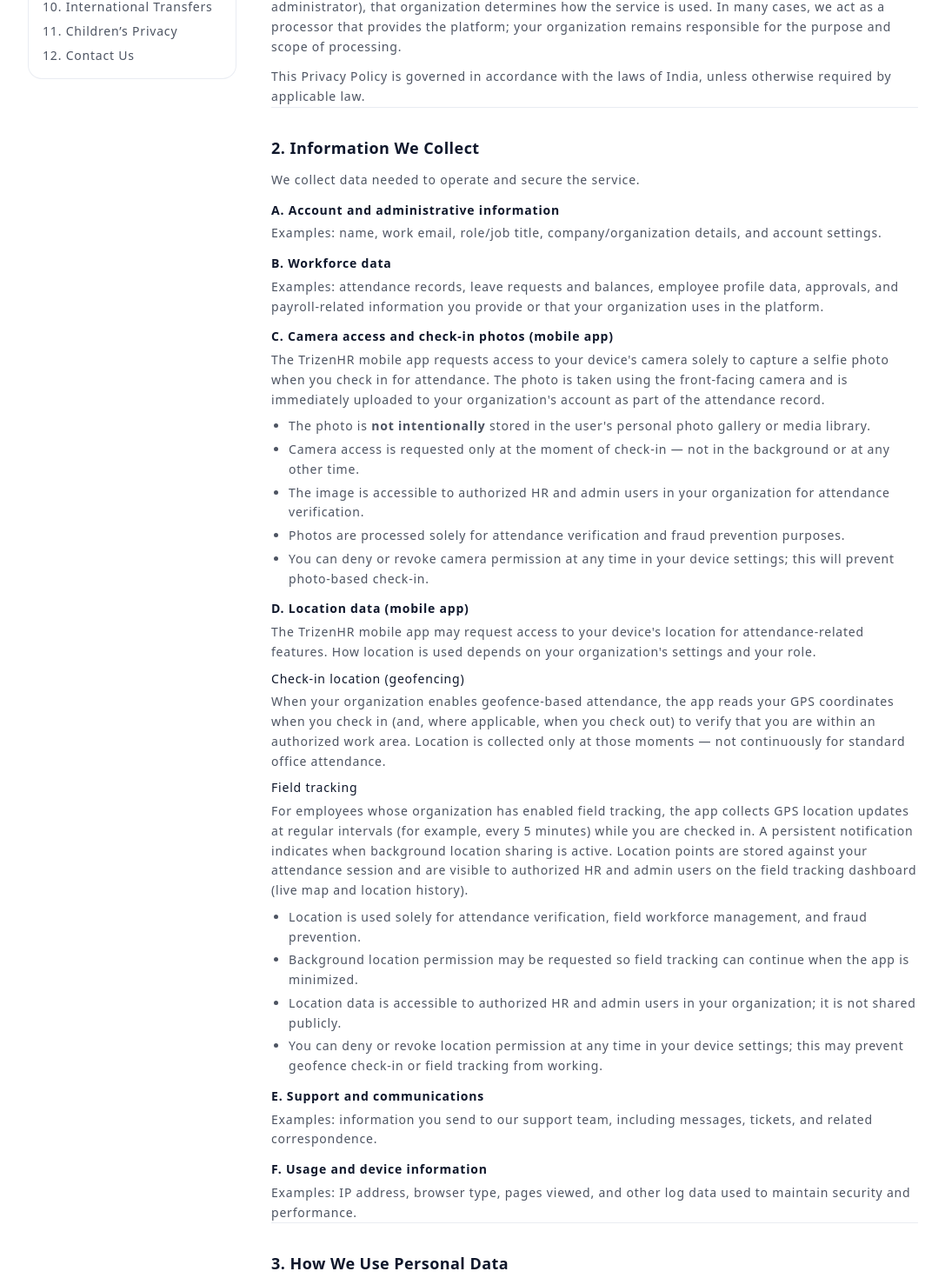
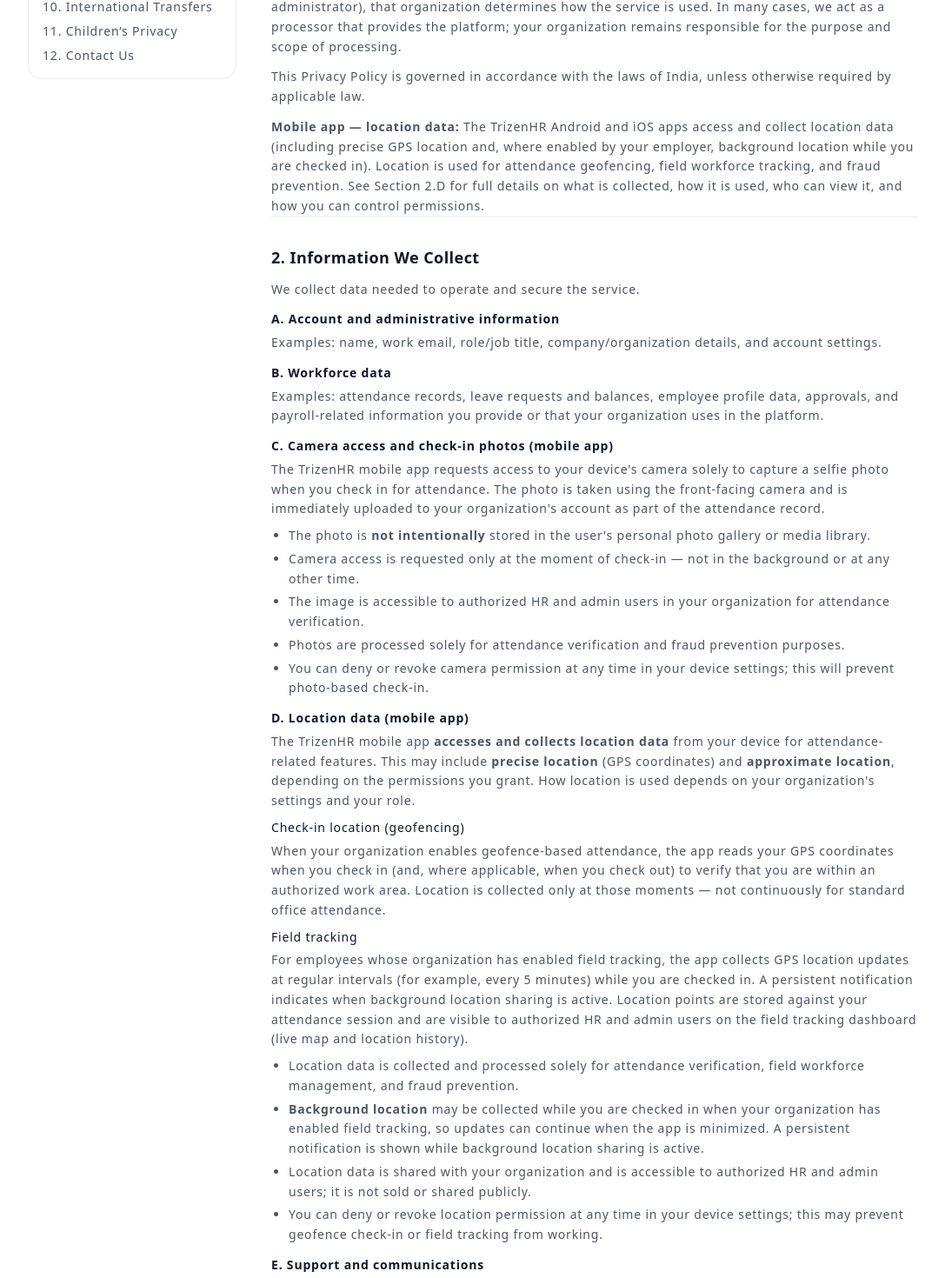
Before and after one commit to TrizenHR/trizenhr_frontend, a Next.js app: page /privacy-policy in a window 1280 px wide. Shown: the part 420-1890 px from the top of the page at 87% size, without its empty margins (96-1183 px from the left). Built offline with nearby package versions, Linux system fonts and the light colour scheme; no server answers.

Commit message:
made chanegs in privacy policy

```diff
--- a/src/app/privacy-policy/page.tsx
+++ b/src/app/privacy-policy/page.tsx
@@ -171,6 +171,12 @@
                   <p>
                     This Privacy Policy is governed in accordance with the laws of India, unless otherwise required by applicable law.
                   </p>
+                  <p>
+                    <strong>Mobile app — location data:</strong> The TrizenHR Android and iOS apps access and collect location data
+                    (including precise GPS location and, where enabled by your employer, background location while you are checked in).
+                    Location is used for attendance geofencing, field workforce tracking, and fraud prevention. See Section 2.D for full
+                    details on what is collected, how it is used, who can view it, and how you can control permissions.
+                  </p>
                 </PolicySection>
 
                 <PolicySection id="sec-info" title="2. Information We Collect">
@@ -208,8 +214,10 @@
                     <div>
                       <h3 className="font-semibold text-foreground">D. Location data (mobile app)</h3>
                       <p className="mt-1">
-                        The TrizenHR mobile app may request access to your device&apos;s location for attendance-related features.
-                        How location is used depends on your organization&apos;s settings and your role.
+                        The TrizenHR mobile app <strong>accesses and collects location data</strong> from your device for
+                        attendance-related features. This may include <strong>precise location</strong> (GPS coordinates) and{' '}
+                        <strong>approximate location</strong>, depending on the permissions you grant. How location is used depends on
+                        your organization&apos;s settings and your role.
                       </p>
                       <p className="mt-2 font-medium text-foreground">Check-in location (geofencing)</p>
                       <p className="mt-1">
@@ -225,12 +233,15 @@
                         visible to authorized HR and admin users on the field tracking dashboard (live map and location history).
                       </p>
                       <ul className="mt-2 list-disc space-y-1 pl-5">
-                        <li>Location is used solely for attendance verification, field workforce management, and fraud prevention.</li>
+                        <li>Location data is collected and processed solely for attendance verification, field workforce management, and fraud prevention.</li>
                         <li>
-                          Background location permission may be requested so field tracking can continue when the app is minimized.
+                          <strong>Background location</strong> may be collected while you are checked in when your organization has
+                          enabled field tracking, so updates can continue when the app is minimized. A persistent notification is shown
+                          while background location sharing is active.
                         </li>
                         <li>
-                          Location data is accessible to authorized HR and admin users in your organization; it is not shared publicly.
+                          Location data is shared with your organization and is accessible to authorized HR and admin users; it is not
+                          sold or shared publicly.
                         </li>
                         <li>
                           You can deny or revoke location permission at any time in your device settings; this may prevent geofence
```
